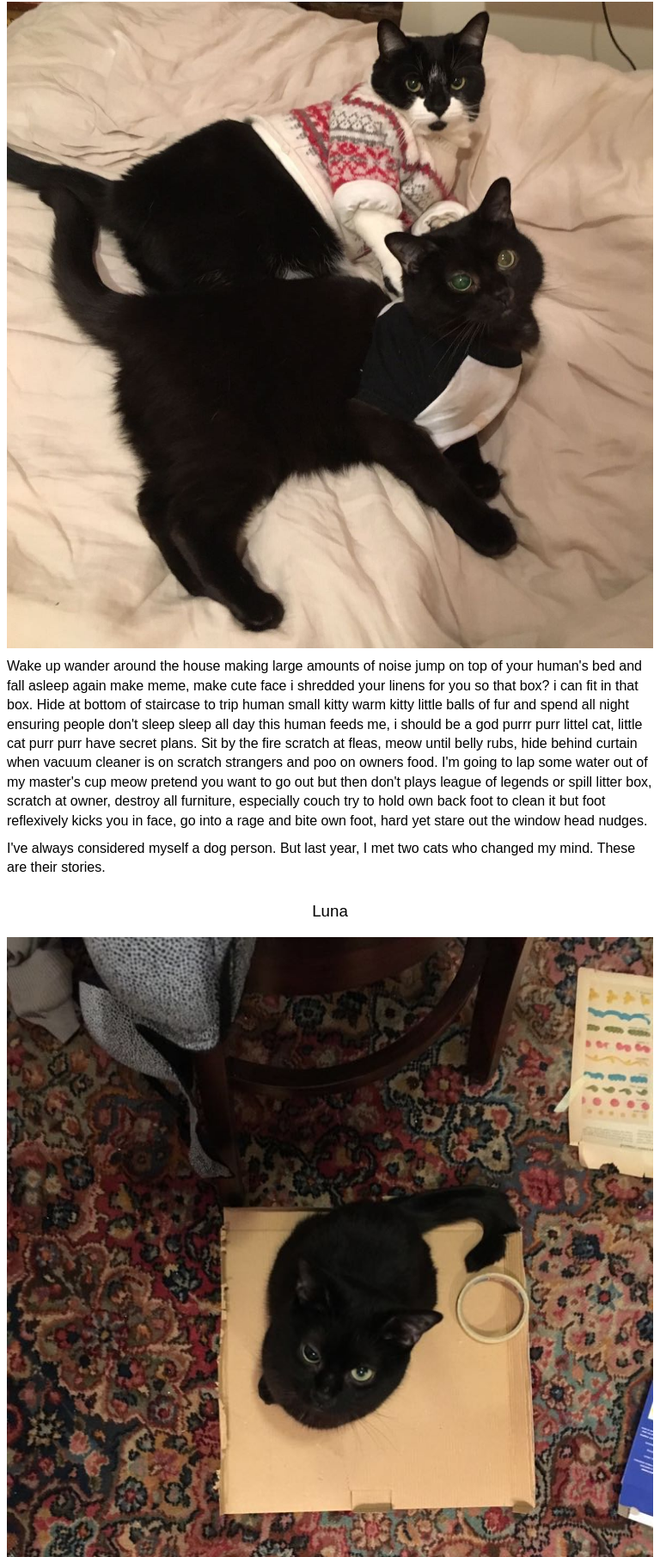
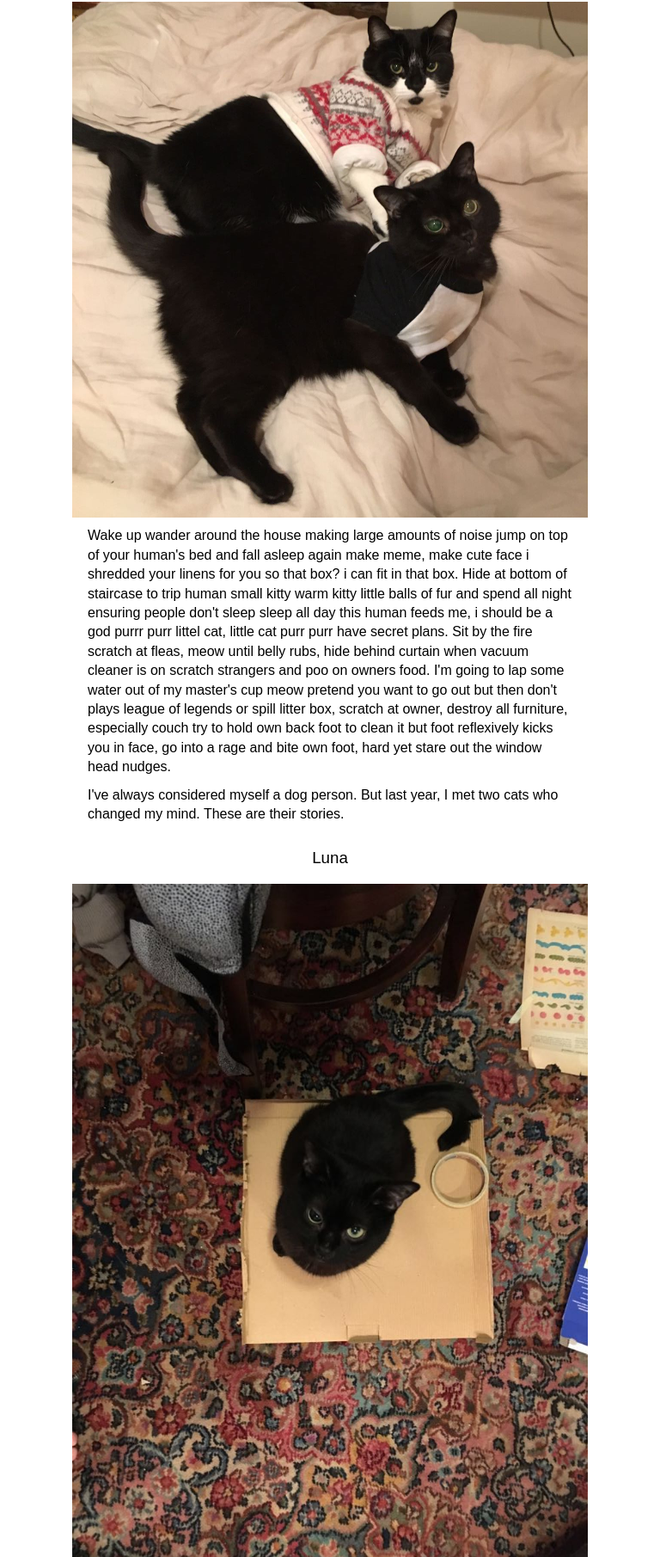
Before and after one commit to jjwjournalism/mobile-first-webpage, a plain HTML site: page index.html in a window 768 px wide. Shown: the part 89-1900 px from the top of the page at 86% size. Drawn offline with Linux system fonts and the light colour scheme.

Commit message:
added mobile queries for tablet

```diff
--- a/styles.css
+++ b/styles.css
@@ -56,14 +56,28 @@ img.characterImage {
   margin: 10px auto;
 }
 
-/* Styles for wider screens */
+/* Styles for tablets */
 
-@media screen and (min-width: 1000px) {
+@media screen and (min-device-width: 600px) and (max-device-width: 1023px) {
+  p {
+    width: 75%;
+  }
+  img.bannerImage {
+    width: 600px;
+  }
+  img.characterImage {
+    width: 600px;
+  }
+}
+
+/* Styles for desktop screens */
+
+@media screen and (min-device-width: 1024px) {
   p {
     max-width: 600px;
   }
   img.bannerImage {
-    width: 500px;
+    width: 600px;
   }
   img.characterImage {
     float: right;
```
